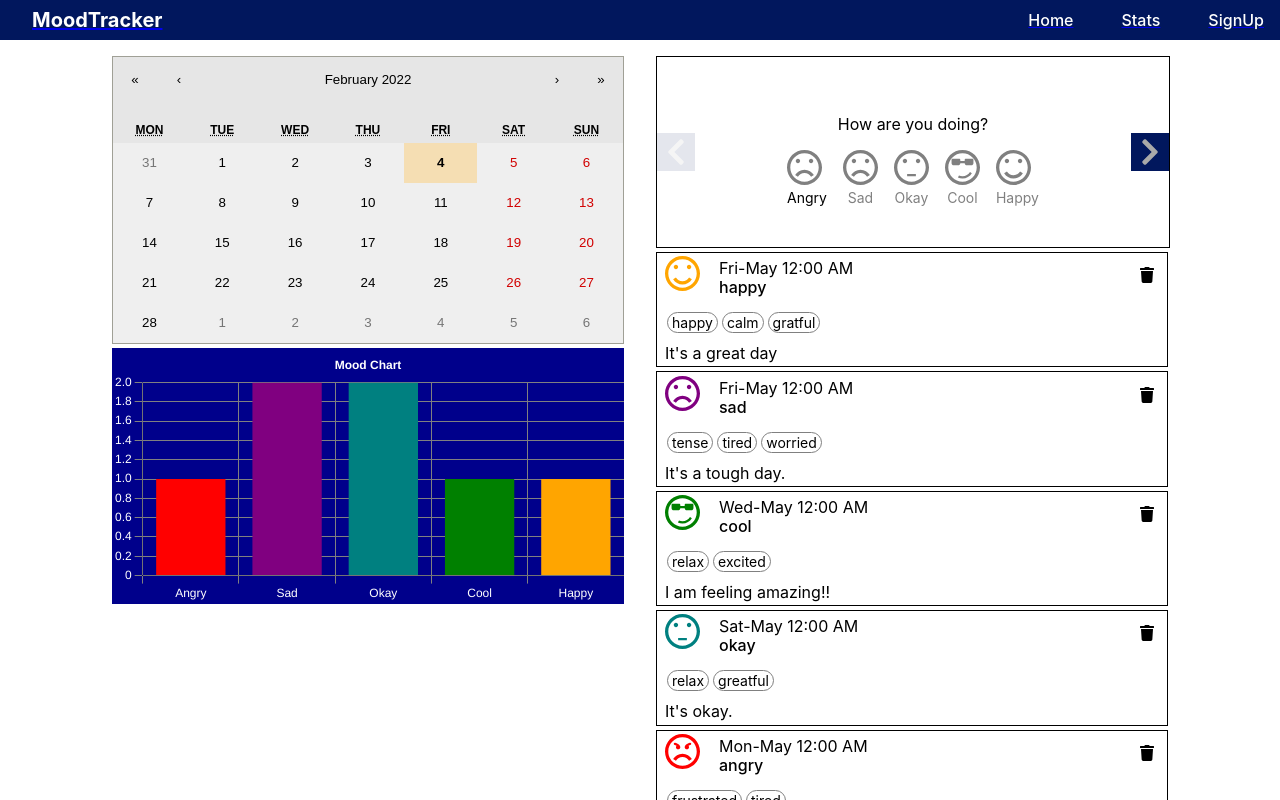
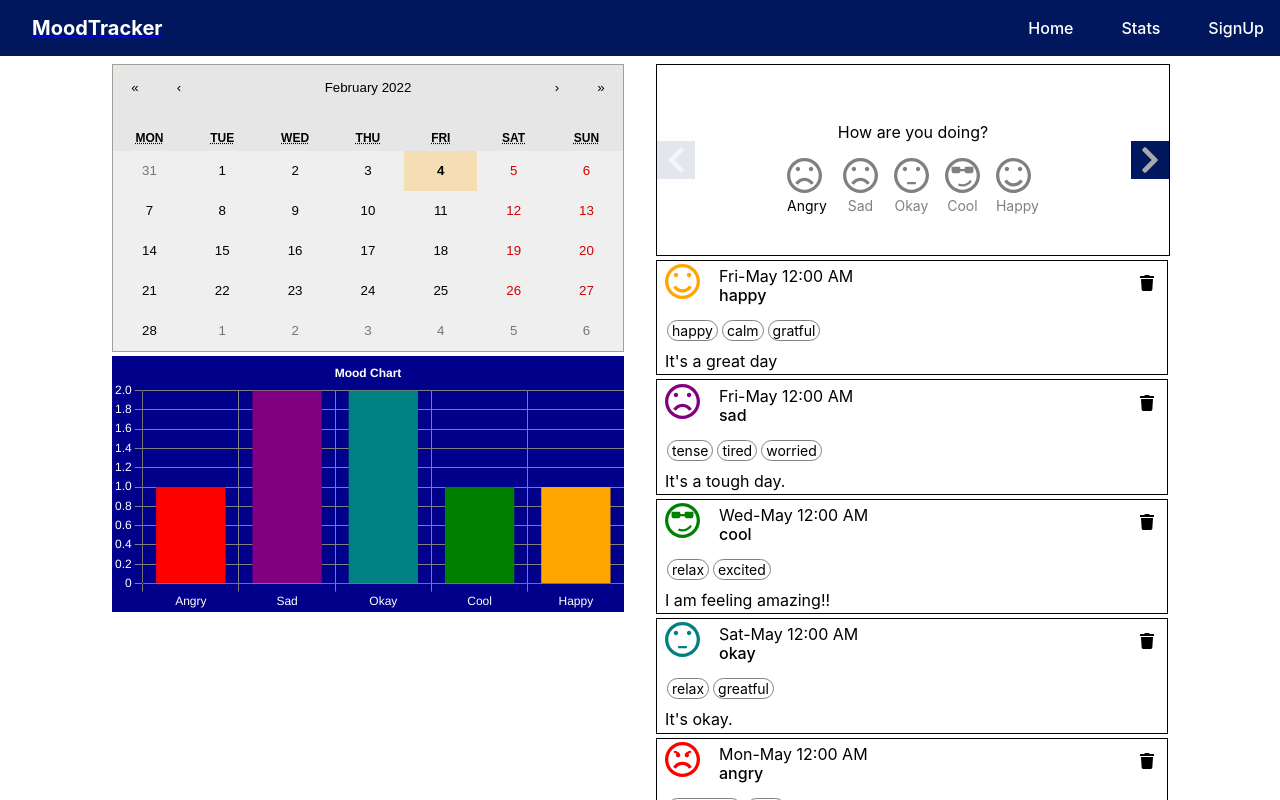
Before and after one commit to ajay020/mood-tracker, a React (Create React App) app: page / in a window 1280 px wide. Shown: the top 800 px of the page. Built offline with nearby package versions, Linux system fonts and the light colour scheme.

Commit message:
add padding to navbar

```diff
--- a/src/components/navbar/Navbar.tsx
+++ b/src/components/navbar/Navbar.tsx
@@ -17,7 +17,7 @@ const NavContainer = styled.nav`
   position: fixed;
   top: 0;
   width: 100%;
-  padding: 0.5rem 2rem;
+  padding: 1rem 2rem;
   display: flex;
   justify-content: space-between;
   align-items: center;
@@ -159,7 +159,9 @@ const Navbar = () => {
             </Link>
           </NavLink>
           <NavLink>
-            <Button width={"120px"}>Sign Up</Button>
+            <Link to="/signup">
+              <NavLinkText>SignUp</NavLinkText>
+            </Link>
           </NavLink>
         </SideDrawer>
       </NavContainer>
--- a/src/pages/Home.tsx
+++ b/src/pages/Home.tsx
@@ -10,7 +10,7 @@ import { getEmotions } from "../features/emotionSlice";
 import { device } from "../GlobalStyles";
 
 const HomeContainer = styled.div`
-  margin-top: 40px;
+  margin-top: 48px;
   display: flex;
   justify-content: center;
   @media ${device.mobileS} {
```
